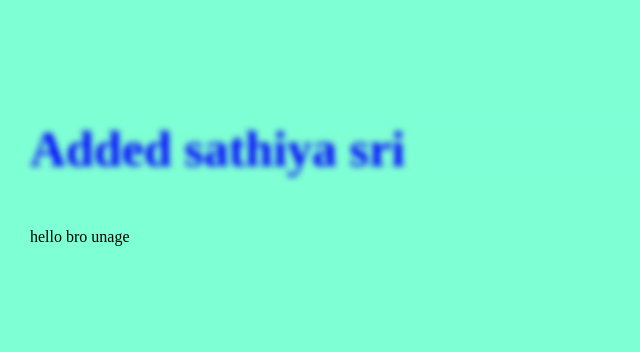
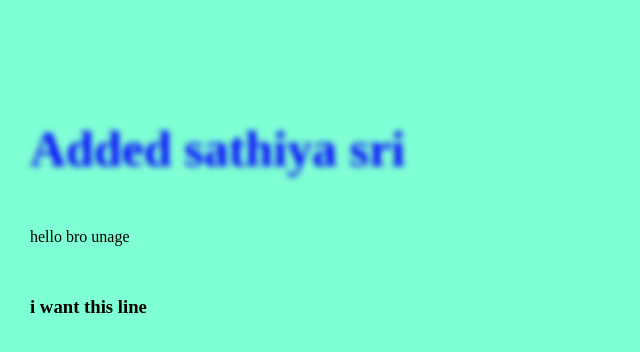
Before and after one commit to Manjavisree/democode, a plain HTML site: page index.html in a window 1280 px wide. Shown: the top 352 px of the page, without its empty margins (0-640 px from the left). Drawn offline with Linux system fonts and the light colour scheme.

Commit message:
Update index

```diff
--- a/index.html
+++ b/index.html
@@ -9,5 +9,6 @@
 <body>
     <h1>Added sathiya sri</h1>
     <p>hello bro unage</p>
+    <h3>i want this line</h3>
 </body>
 </html>
```
